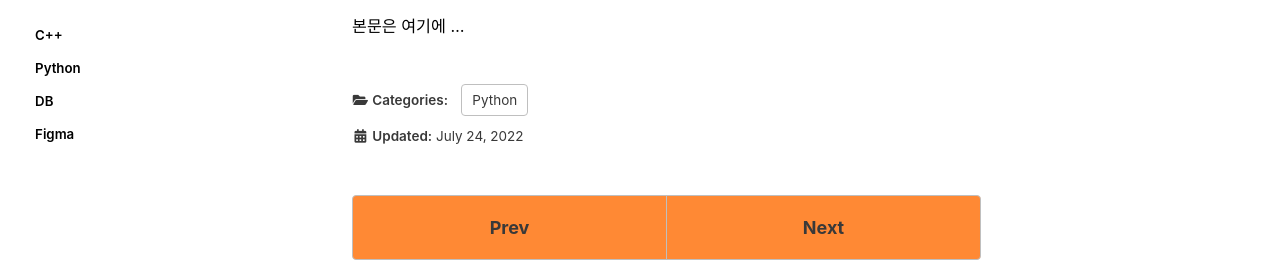
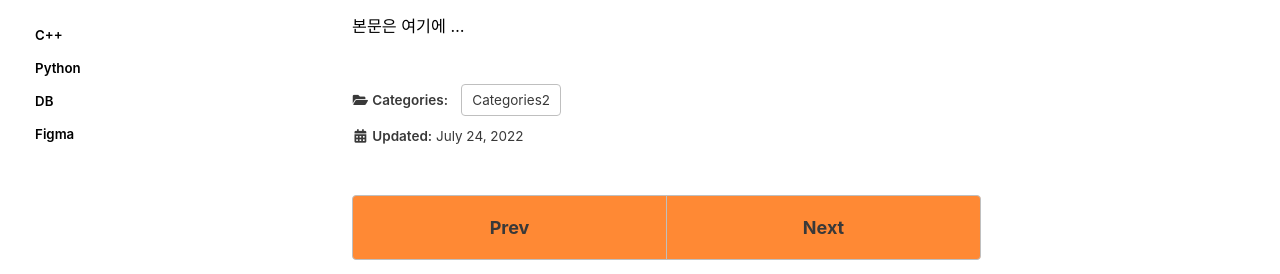
Before and after one commit to Lrozlo/Lrozlo.github.io, a Jekyll site: the page built from _posts/2022-07-24-categories-post-name-here-3.md, in a window 1280 px wide and 900 px high. Shown: the part 289-563 px from the top of the window. Built offline with Jekyll 4.4.1, drawn with Linux system fonts in a browser that asks for light colours; cached includes are drawn as plain includes; some web fonts are replaced; comment, search, counter and statistics services are not loaded.

Commit message:
Update 2022-07-24-categories-post-name-here-3.md

```diff
--- a/_posts/2022-07-24-categories-post-name-here-3.md
+++ b/_posts/2022-07-24-categories-post-name-here-3.md
@@ -3,7 +3,7 @@ title: "[포스팅 예시] 이곳에 제목을 입력하세요"
 excerpt: "본문의 주요 내용을 여기에 입력하세요"
 
 categories:
-  - Python
+  - Categories2
 tags:
   - [tag1, tag2]
 
```
